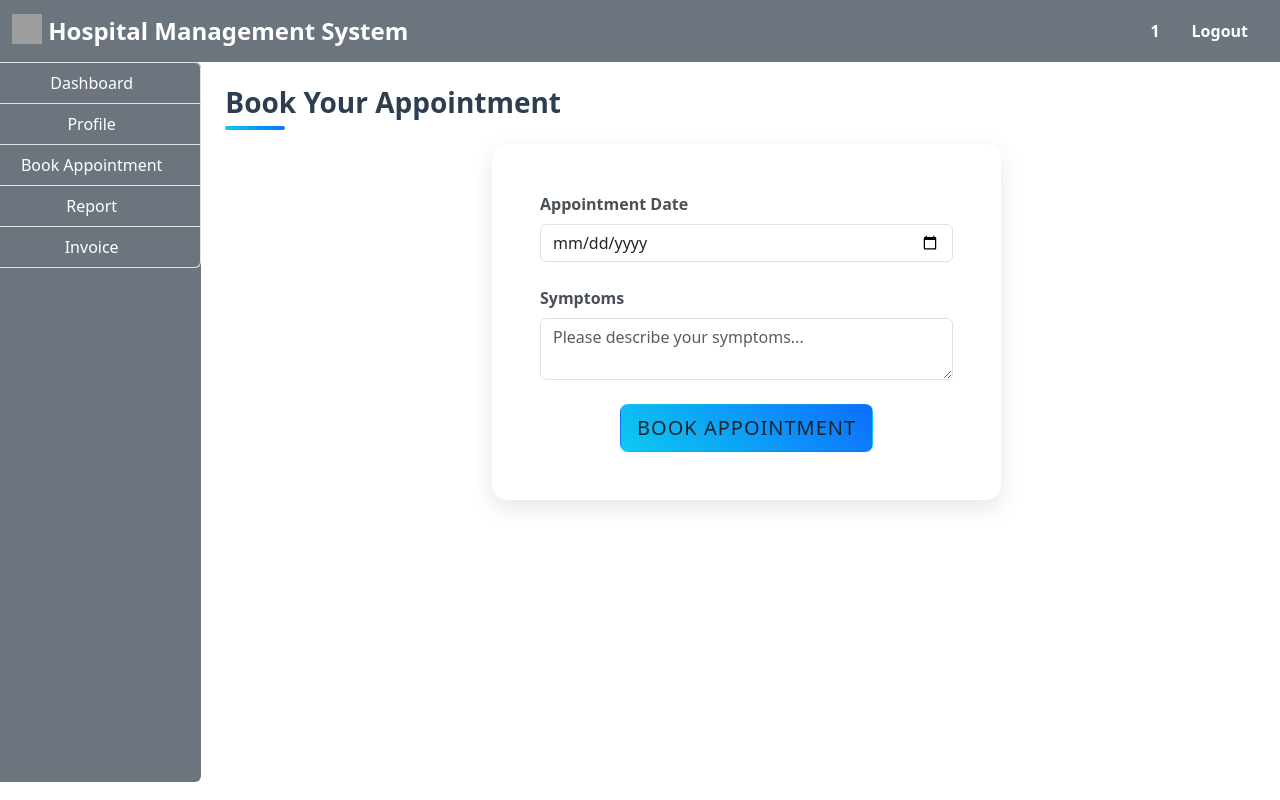
After one commit to blitzbugg/HMS, a PHP site: page /patient/appointment.php in a window 1280 px wide. The commit adds this page. Run offline with PHP 8.4, Linux system fonts and the light colour scheme; the visitor is signed in with stand-in values (Sample User, id 1); data that the repository does not hold is empty; some libraries are stand-ins or nearby versions; grey boxes are pictures that could not be loaded.

Commit message:
Now the patient can book his appointment with date and symptoms

```diff
--- /dev/null
+++ b/patient/appointment.php
@@ -0,0 +1,177 @@
+<?php session_start(); ?>
+<!DOCTYPE html>
+<html lang="en">
+<head>
+    <meta charset="UTF-8">
+    <meta name="viewport" content="width=device-width, initial-scale=1.0">
+    <title>Book Appointment</title>
+    <link href="https://cdn.jsdelivr.net/npm/bootstrap@5.3.0/dist/css/bootstrap.min.css" rel="stylesheet">
+    <link rel="stylesheet" href="https://cdnjs.cloudflare.com/ajax/libs/animate.css/4.1.1/animate.min.css">
+    <style>
+        body {
+            background-color: #f8f9fa;
+        }
+
+        .appointment-card {
+            background: white;
+            border-radius: 15px;
+            box-shadow: 0 8px 24px rgba(0, 0, 0, 0.1);
+            transition: transform 0.3s;
+        }
+
+        .appointment-card:hover {
+            transform: translateY(-5px);
+        }
+
+        .form-control {
+            border-radius: 10px;
+            padding: 12px;
+            border: 2px solid #e9ecef;
+            transition: all 0.3s;
+        }
+
+        .form-control:focus {
+            border-color: #0dcaf0;
+            box-shadow: 0 0 0 0.25rem rgba(13, 202, 240, 0.25);
+        }
+
+        .btn-book {
+            padding: 12px 30px;
+            border-radius: 10px;
+            font-weight: 600;
+            text-transform: uppercase;
+            letter-spacing: 1px;
+            background: linear-gradient(45deg, #0dcaf0, #0d6efd);
+            border: none;
+            transition: all 0.3s;
+        }
+
+        .btn-book:hover {
+            transform: translateY(-2px);
+            box-shadow: 0 5px 15px rgba(13, 202, 240, 0.4);
+        }
+
+        .toast-container {
+            position: fixed;
+            top: 20px;
+            right: 20px;
+            z-index: 1050;
+        }
+
+        .toast {
+            animation: slideInRight 0.5s ease-out;
+        }
+
+        .page-title {
+            color: #2c3e50;
+            font-weight: 700;
+            margin-bottom: 2rem;
+            position: relative;
+            display: inline-block;
+        }
+
+        .page-title:after {
+            content: '';
+            position: absolute;
+            bottom: -10px;
+            left: 0;
+            width: 60px;
+            height: 4px;
+            background: linear-gradient(45deg, #0dcaf0, #0d6efd);
+            border-radius: 2px;
+        }
+
+        label {
+            font-weight: 600;
+            color: #495057;
+            margin-bottom: 0.5rem;
+        }
+
+        .symptoms-input {
+            min-height: 100px;
+            resize: vertical;
+        }
+    </style>
+</head>
+<body>
+
+    <?php
+        include("../include/header.php");
+        include("../include/connection.php");
+    ?>
+
+    <div class="container-fluid">
+        <div class="row">
+            <div class="col-md-2">
+                <?php include("sidenav.php"); ?>
+            </div>
+            <div class="col-md-10">
+                <h3 class="text-center page-title my-4 animate__animated animate__fadeIn">Book Your Appointment</h3>
+
+                <?php
+                    $pat = $_SESSION['patient'];
+                    $sel = mysqli_query($connect,"SELECT * FROM patient WHERE username='$pat'");
+                    $row = mysqli_fetch_array($sel);
+
+                    $firstname = $row['firstname'];
+                    $surname = $row['surname'];
+                    $gender = $row['gender'];
+                    $phone = $row['phone'];
+
+                    if (isset($_POST['book'])) {
+                        $date = $_POST['date'];
+                        $sym = $_POST['sym'];
+
+                        if (!empty($sym)) {
+                            $query = "INSERT INTO appointment(firstname, surname, gender, phone, appointment_date, symptoms, status, date_booked) VALUES ('$firstname', '$surname', '$gender', '$phone', '$date', '$sym', 'Pending', NOW())";
+                            $res = mysqli_query($connect,$query);
+
+                            if ($res) {
+                                echo '
+                                    <div class="toast-container">
+                                        <div class="toast show animate__animated animate__fadeInRight" role="alert">
+                                            <div class="toast-header bg-success text-white">
+                                                <strong class="me-auto">Success</strong>
+                                                <button type="button" class="btn-close btn-close-white" data-bs-dismiss="toast"></button>
+                                            </div>
+                                            <div class="toast-body">
+                                                Your appointment has been successfully booked!
+                                            </div>
+                                        </div>
+                                    </div>
+                                ';
+                            }
+                        }
+                    }
+                ?>
+
+                <div class="row justify-content-center">
+                    <div class="col-md-8 col-lg-6">
+                        <div class="appointment-card p-5 animate__animated animate__fadeInUp">
+                            <form action="" method="post">
+                                <div class="mb-4">
+                                    <label for="date">Appointment Date</label>
+                                    <input type="date" id="date" name="date" class="form-control" required
+                                           min="<?php echo date('Y-m-d'); ?>">
+                                </div>
+                                <div class="mb-4">
+                                    <label for="symptoms">Symptoms</label>
+                                    <textarea id="symptoms" name="sym" class="form-control symptoms-input"
+                                            required placeholder="Please describe your symptoms..."></textarea>
+                                </div>
+                                <div class="text-center">
+                                    <button type="submit" name="book" class="btn btn-book btn-lg">
+                                        Book Appointment
+                                    </button>
+                                </div>
+                            </form>
+                        </div>
+                    </div>
+                </div>
+            </div>
+        </div>
+    </div>
+
+    <script src="https://cdn.jsdelivr.net/npm/bootstrap@5.3.0/dist/js/bootstrap.bundle.min.js"></script>
+</body>
+</html>
--- a/patient/index.php
+++ b/patient/index.php
@@ -50,7 +50,7 @@ session_start();
                                                     <h5 class="text-white my-4">Book Appointment</h5>
                                                 </div>
                                                 <div class="col-md-4">
-                                                    <a href="#"><i class="fa fa-calendar-days fa-3x my-4 text-white"></i></a>
+                                                    <a href="appointment.php"><i class="fa fa-calendar-days fa-3x my-4 text-white"></i></a>
                                                 </div>
                                             </div>
                                         </div>
```
